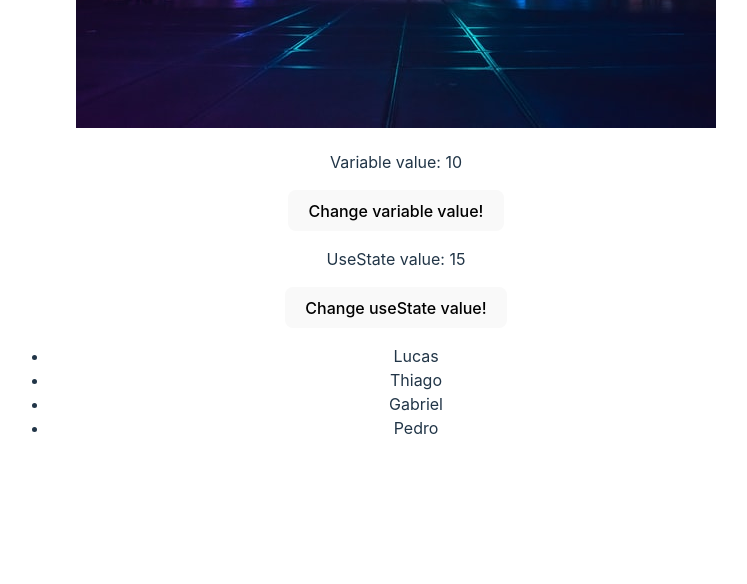
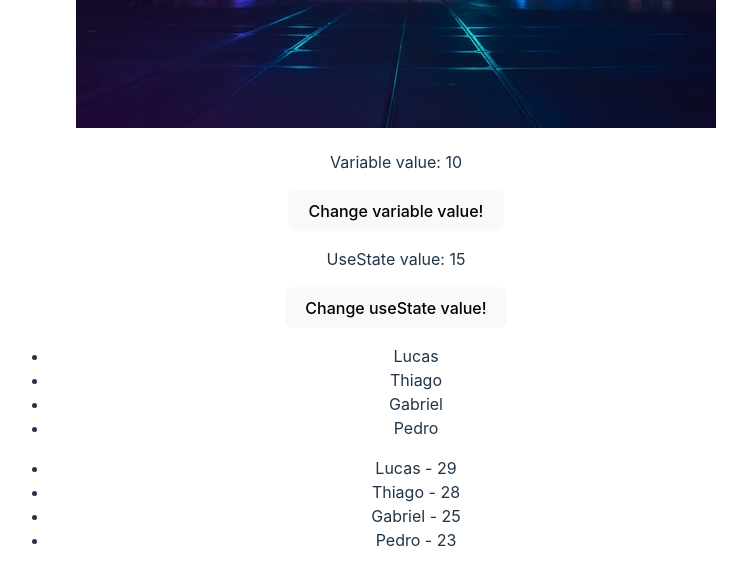
Before and after one commit to Lucas31394/React-Udemy, a React (Vite) app in the folder 3_advancingInReact/: page / in a window 1280 px wide. Shown: the part 889-1473 px from the top of the page, without its empty margins (244-991 px from the left). Built offline with nearby package versions, Linux system fonts and the light colour scheme.

Commit message:
key property

```diff
--- a/3_advancingInReact/src/components/ListRenderer.jsx
+++ b/3_advancingInReact/src/components/ListRenderer.jsx
@@ -4,12 +4,24 @@ const ListRenderer = () => {
 
     const [list] = useState(["Lucas", "Thiago", "Gabriel", "Pedro"])
 
+    const [users] = useState([
+      {id: 1, name: "Lucas", age: 29},
+      {id: 2, name: "Thiago", age: 28},
+      {id: 3, name: "Gabriel", age: 25},
+      {id: 4, name: "Pedro", age: 23}
+    ])
+
   return (
     <div>
         <ul>
-            {list.map((item) => (
-                <li>{item}</li>
+            {list.map((item, i) => (
+                <li key={i}>{item}</li>
             ))}
+        </ul>
+        <ul>
+          {users.map((user) => (
+            <li key={user.id}>{user.name} - {user.age}</li>
+          ))}
         </ul>
     </div>
   )
```
